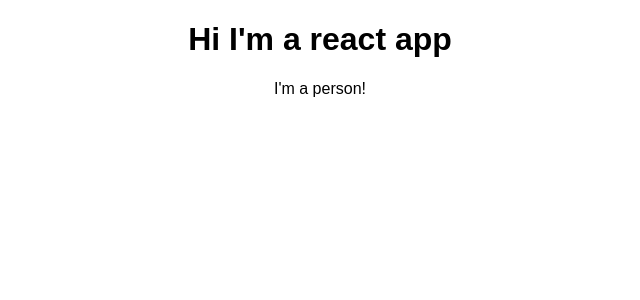
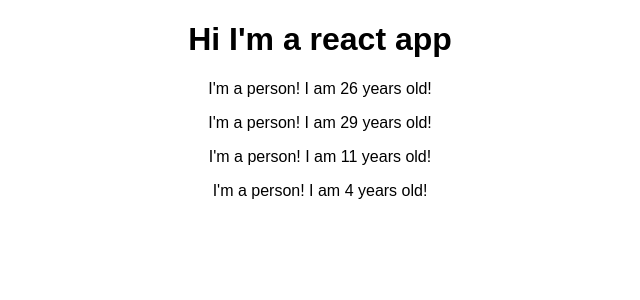
Before and after one commit to sethlewandowski/reactTheCompleteGuideUdemy, a React (Create React App) app in the folder Section3/react-complete-guide/: page / in a window 1280 px wide. Shown: the top 300 px of the page, without its empty margins (320-960 px from the left). Built offline with nearby package versions, Linux system fonts and the light colour scheme.

Commit message:
configured person

```diff
--- a/Section3/react-complete-guide/src/App.js
+++ b/Section3/react-complete-guide/src/App.js
@@ -8,6 +8,9 @@
       <div className='App'>
         <h1>Hi I'm a react app</h1>
         <Person />
+        <Person />
+        <Person />
+        <Person />
       </div>
     )
   }
--- a/Section3/react-complete-guide/src/Person/Person.js
+++ b/Section3/react-complete-guide/src/Person/Person.js
@@ -1,7 +1,7 @@
 import React from "react"
-// es6 // lowercase function name
+
 const person = () => {
-  return <p>I'm a person!</p>
+  return <p>I'm a person! I am {Math.floor(Math.random() * 30)} years old!</p>
 }
 
 export default person
```
Also changed, not shown: 1 other file (tests, documents, lock files or other folders).
